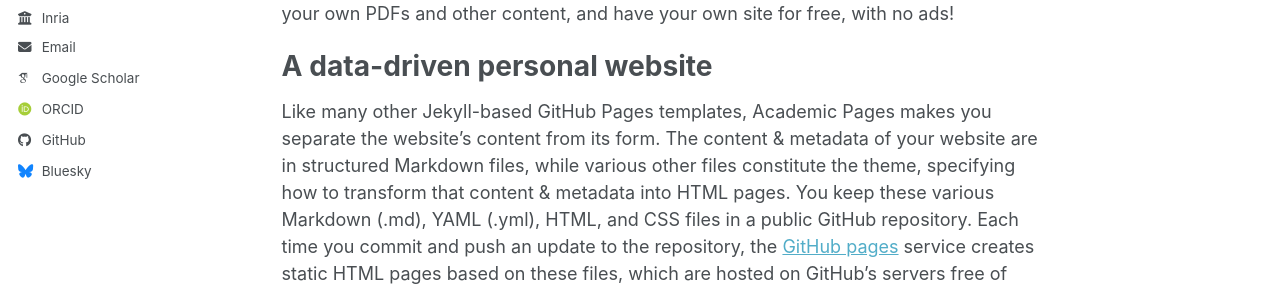
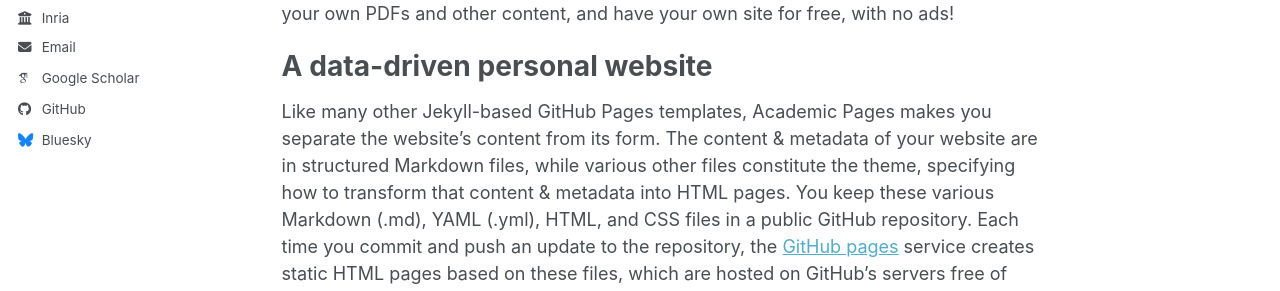
Before and after one commit to berraji/berraji.github.io, a Jekyll site: the page built from _pages/about.md, in a window 1280 px wide. Shown: the part 438-729 px from the top of the page. Built offline with Jekyll 4.4.1, drawn with Linux system fonts in a browser that asks for light colours; some web fonts are replaced; a script bundle is joined from its source files by our own code; library files that are not in the unit come from our copies.

Commit message:
modifying personl info

```diff
--- a/_config.yml
+++ b/_config.yml
@@ -13,10 +13,10 @@
 title_separator          : "-"
 name                     : &name "Your Name"
 description              : &description "Your Name's academic portfolio"   # Update this with a general description of your site, this is the default if not overridden by a page
-url                      : https://academicpages.github.io # The base hostname & protocol for your site e.g. "https://[your GitHub username].github.io",
+url                      : https://berraji.github.io # The base hostname & protocol for your site e.g. "https://[your GitHub username].github.io",
                                                            # or if you already have some other page hosted on Github then use "https://[your GitHub username].github.io/[Your Repo Name]"
 baseurl                  : "" # the subpath of your site, e.g. "/blog"
-repository               : "academicpages/academicpages.github.io"
+repository               : "berraji/berraji.github.io"
 
 # Site Author - The following control what appear as part of the author content on the side bar.
 #               If a field is blank the icon and link will not appear, otherwise it will be shown.
@@ -38,7 +38,6 @@
   googlescholar    : "https://scholar.google.com/citations?user=5m_NEOAAAAAJ&hl=en"
   inspire-hep      : # URL
   impactstory      : # URL
-  orcid            : "https://orcid.org/yourorcidurl"
   semantic         : # URL
   ssrn             : # URL
   researchgate     : # URL
@@ -50,7 +49,7 @@
   bitbucket        : # Username - Update with your username on the site
   codepen          : # Username
   dribbble         : # Username
-  github           : "academicpages"
+  github           : "https://github.com/berraji"
   kaggle           : # Username
   stackoverflow    : # User number or user number and name (i.e., use "1" or "1/jeff-atwood")
 
```
